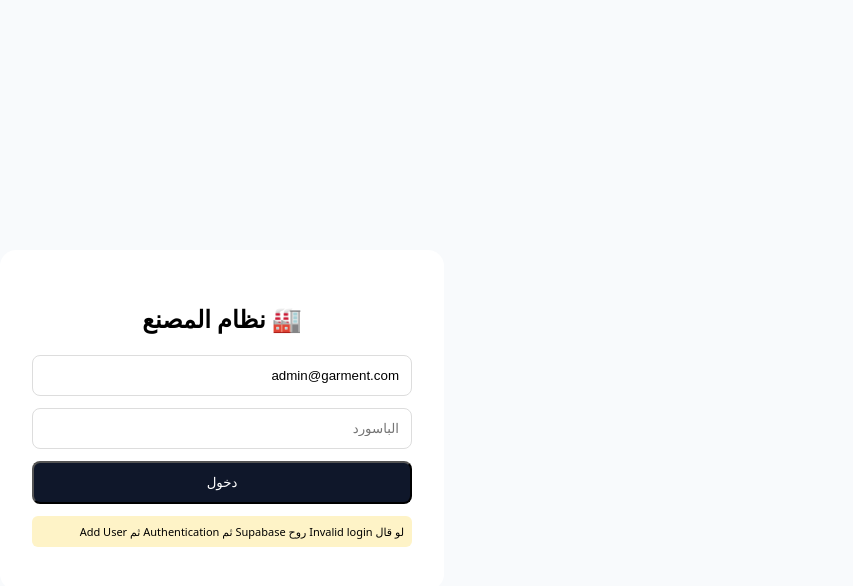
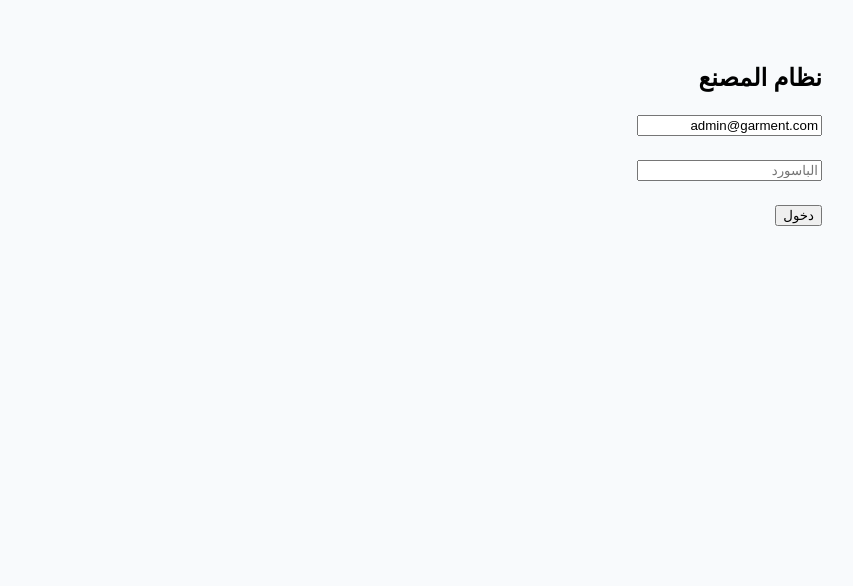
Before and after one commit to Mahmoudmongy/Garment-Factory-System, a Next.js app: page / in a window 1280 px wide. Shown: the top 586 px of the page, without its empty margins (418-1271 px from the left). Built offline with nearby package versions, Linux system fonts and the light colour scheme.

Commit message:
Update page.js

```diff
--- a/app/page.js
+++ b/app/page.js
@@ -1,43 +1,25 @@
 'use client'
 import { useState } from 'react'
 import { createClient } from '@supabase/supabase-js'
-
-// حطينا القيم الصح مباشرة عشان نتخطى مشكلة Vercel
-const supabase = createClient(
-  'https://zkpmoyavdozbboqxvgys.supabase.co',
-  'sb_publishable_V4ag5rYVHVfmjXufJeFGgw_7nWGhKet'
-)
-
+const supabase = createClient('https://zkpmoyavdozbboqxvgys.supabase.co','sb_publishable_V4ag5rYVHVfmjXufJeFGgw_7nWGhKet')
 export default function Home(){
 const [email,setEmail]=useState('admin@garment.com')
 const [pass,setPass]=useState('')
-  const [loading,setLoading]=useState(false)
 const [user,setUser]=useState(null)
-
 const login=async(e)=>{
 e.preventDefault()
-    setLoading(true)
 const {data,error}=await supabase.auth.signInWithPassword({email,password:pass})
-    if(error){
-      alert('خطأ: '+error.message+'\n\nلو بيقول Invalid login يبقى لازم تنشئ اليوزر في Supabase')
-      setLoading(false)
-    }else{
-      setUser(data.user)
+if(error){alert(error.message)}else{setUser(data.user)}
 }
-  }
-
-  if(user) return <div style={{padding:40}}>✅ اهلا {user.email} <br/><button onClick={()=>supabase.auth.signOut().then(()=>setUser(null))}>خروج</button></div>
-
+if(user){return <div style={{padding:40}}>اهلا {user.email}</div>}
 return(
-    <main style={{minHeight:'100vh',display:'flex',alignItems:'center',justifyContent:'center',background:'#f8fafc',padding:20}}>
-      <div style={{background:'white',padding:32,borderRadius:16,width:'100%',maxWidth:380}}>
-        <h2 style={{textAlign:'center'}}>🏭 نظام المصنع</h2>
-        <form onSubmit={login} style={{display:'flex',flexDirection:'column',gap:12,marginTop:16}}>
-          <input value={email} onChange={e=>setEmail(e.target.value)} style={{border:'1px solid #ddd',padding:12,borderRadius:8}}/>
-          <input type="password" placeholder="الباسورد" value={pass} onChange={e=>setPass(e.target.value)} style={{border:'1px solid #ddd',padding:12,borderRadius:8}}/>
-          <button disabled={loading} style={{background:'#0f172a',color:'white',padding:12,borderRadius:8}}>{loading?'جاري...':'دخول'}</button>
+<main style={{padding:40}}>
+<h2>نظام المصنع</h2>
+<form onSubmit={login}>
+<input value={email} onChange={e=>setEmail(e.target.value)}/><br/><br/>
+<input type="password" value={pass} onChange={e=>setPass(e.target.value)} placeholder="الباسورد"/><br/><br/>
+<button>دخول</button>
 </form>
-      <p style={{fontSize:11,marginTop:12,background:'#fef3c7',padding:8,borderRadius:6}}>لو قال Invalid login روح Supabase ثم Authentication ثم Add User</p>      </div>
 </main>
 )
 }
```
Lines whose indentation alone changed are shown as unchanged.
